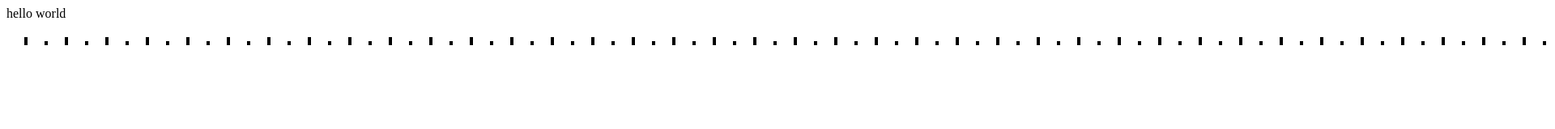
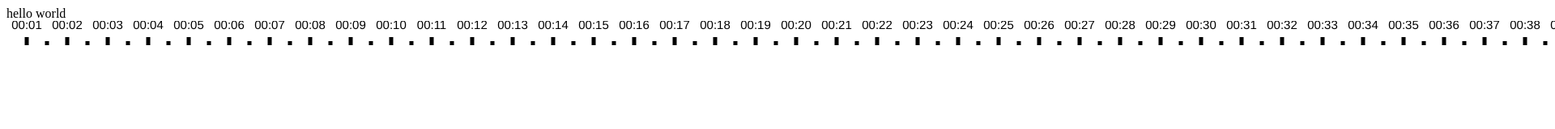
Before and after one commit to samccone/timeline-grid, a website: page sample/index.html in a window 1280 px wide. Shown: the top 160 px of the page at 81% size, 1920 px wide, since content can reach past the window. Drawn offline with Linux system fonts and the light colour scheme.

Commit message:
add timestamps and more custom param options

```diff
--- a/sample/index.html
+++ b/sample/index.html
@@ -7,9 +7,10 @@
     <script type="text/javascript" src="../timeline-grid.js"></script>
     <script type="text/javascript">
       a = new timelineGrid({
-        seconds: 50,
+        seconds: 120,
         pps: 50,
-        height: 10
+        height: 10,
+        lineWidth: 5,
       });
     </script>
 
--- a/timeline-grid.js
+++ b/timeline-grid.js
@@ -12,8 +12,10 @@
       this.options.horzPadding = 20 * this.retina;
       this.options.vertPadding = 20 * this.retina;
       this.options.appendTo = this.options.appendTo || document.body;
-      this.options.markerInterval = this.options.markerInterval * this.retina || 7.5 * this.retina;
       this.options.pps = this.options.pps * this.retina;
+      this.options.lineWidth = this.options.lineWidth || 4;
+      this.options.fontStyle = this.options.fontStyle || '15px Helvetica';
+      this.options.fillStyle = this.options.fillStyle || "black";
       this.options.height = (this.options.height * this.retina || 50 * this.retina) + this.options.vertPadding;
       this.options.width = this.options.seconds * this.options.pps + this.options.horzPadding;
       this.canvas = document.createElement('canvas');
@@ -26,16 +28,32 @@
       this.draw();
     }
 
+    timelineGrid.prototype.formatTime = function(second) {
+      var min, oneM, seconds, tenM;
+
+      min = ~~(second / 60);
+      tenM = ~~(min / 10);
+      oneM = ~~(min / 10 % 1 * 10);
+      seconds = ("" + (second % 60)).length === 1 ? "0" + second % 60 : second % 60;
+      return "" + tenM + oneM + ":" + seconds;
+    };
+
     timelineGrid.prototype.draw = function() {
-      var h, i, lineWidth, o, x, y, _i, _ref;
+      var h, i, metrics, o, timeStamp, x, y, _i, _ref;
 
-      lineWidth = 4;
       o = this.options;
+      this.ctx.font = o.fontStyle;
+      this.ctx.fillStyle = o.fillStyle;
       for (i = _i = 0, _ref = o.seconds - 1; 0.5 > 0 ? _i <= _ref : _i >= _ref; i = _i += 0.5) {
         h = i % 1 ? (o.height - o.vertPadding) / 2 : o.height - o.vertPadding;
-        x = i * o.pps + lineWidth / 2 + o.horzPadding;
+        x = i * o.pps + o.lineWidth / 2 + o.horzPadding;
         y = o.height - h + o.horzPadding;
-        this.ctx.rect(x, o.height - h, lineWidth, h);
+        if (!(i % 1)) {
+          timeStamp = this.formatTime(i + 1);
+          metrics = this.ctx.measureText(timeStamp);
+          this.ctx.fillText(this.formatTime(i + 1), x - metrics.width / 2 + o.lineWidth / 2, this.options.vertPadding / 2);
+        }
+        this.ctx.rect(x, o.height - h, o.lineWidth, h);
       }
       return this.ctx.fill();
     };
```
Also changed, not shown: src/timeline-grid.coffee (+23 -5 lines), README.md, screenshot.png (added).
